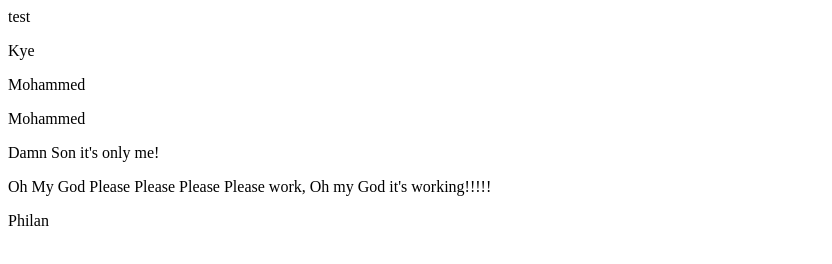
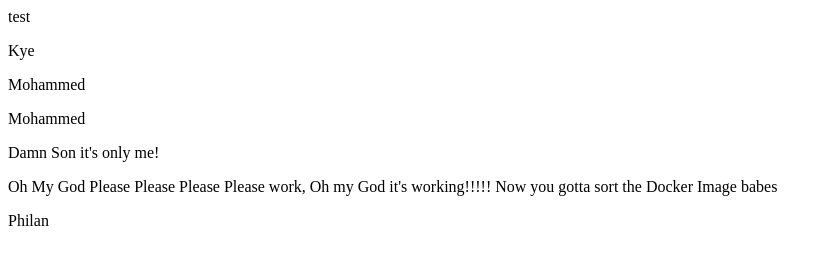
Before and after one commit to Momo979/JenkinsTest, a plain HTML site: page index.html in a window 1280 px wide. Shown: the whole page, without its empty margins (0-832 px from the left). Drawn offline with Linux system fonts and the light colour scheme.

Commit message:
amended index.html

```diff
--- a/index.html
+++ b/index.html
@@ -5,7 +5,7 @@
     <p>Mohammed</p>
     <p>Mohammed</p>
     <p>Damn Son it's only me!</p>
-    <p>Oh My God Please Please Please Please work, Oh my God it's working!!!!!</p>
+    <p>Oh My God Please Please Please Please work, Oh my God it's working!!!!! Now you gotta sort the Docker Image babes</p>
     <p>Philan</p>
   </body>
 </html>
```
